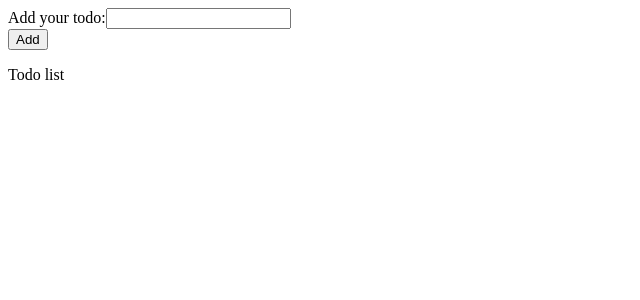
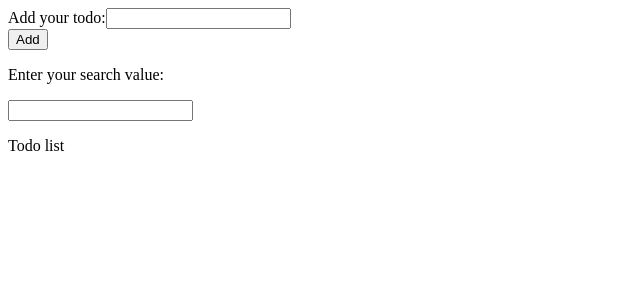
Before and after one commit to YuliiaDikun/todo-ts-react, a React (Create React App) app: page / in a window 1280 px wide. Shown: the top 300 px of the page, without its empty margins (0-640 px from the left). Built offline with nearby package versions, Linux system fonts and the light colour scheme.

Commit message:
filter todos

```diff
--- a/src/App.tsx
+++ b/src/App.tsx
@@ -1,11 +1,13 @@
 import React, { useState } from "react";
 import TodoList from "./Components/TodoList";
 import AddTodo from "./Components/AddTodo";
+import InputSearch from "./Components/InputSearch";
 import { IItems } from "./types/todo";
 
 const App: React.FC = () => {
   const [todos, setTodos] = useState<IItems[]>([]);
   const [todoToUpdate, setTodoToUpdate] = useState<Partial<IItems>>({});
+  const [searchValue, setSearchValue] = useState('');
 
   const todoAddHandler = (todo: IItems) => {
     setTodos((prevTodos) => {
@@ -47,11 +49,8 @@ const App: React.FC = () => {
 
   const updateTodos = (todo:IItems) => {
     const index = todos.findIndex((item) => item.id === todo.id);
-    console.log(index);
-    console.log(todo);
     const newTodos = [...todos];
     newTodos[index] = todo;
-    console.log(newTodos)
     setTodos(newTodos);
     setTodoToUpdate({});
   }
@@ -82,12 +81,13 @@ const App: React.FC = () => {
       )
     );
   }
-
+  const todosToRender = todos.filter(todo => todo.title.includes(searchValue));
   return (
     <div>
       <AddTodo onAddTodo={todoAddHandler} />
+      <InputSearch onChange={(e: React.ChangeEvent<HTMLInputElement>) => setSearchValue(e.target.value)} />
       <TodoList
-        todos={todos}
+        todos={todosToRender}
         onDeleteTodo={todoDeleteHandler}
         onCheckedTodos={todoCheckedHandler}
         onOrderChange={changeOrder}
--- /dev/null
+++ b/src/Components/InputSearch.tsx
@@ -0,0 +1,14 @@
+import React from 'react'
+interface IProps {
+  onChange: (e: React.ChangeEvent<HTMLInputElement>) => void
+}
+const InputSearch: React.FC<IProps> = ({onChange }) => {
+  return (
+      <>
+          <p>Enter your search value: </p>
+          <input type="text" onChange={onChange}/>
+      </>
+  )
+}
+
+export default InputSearch
```
